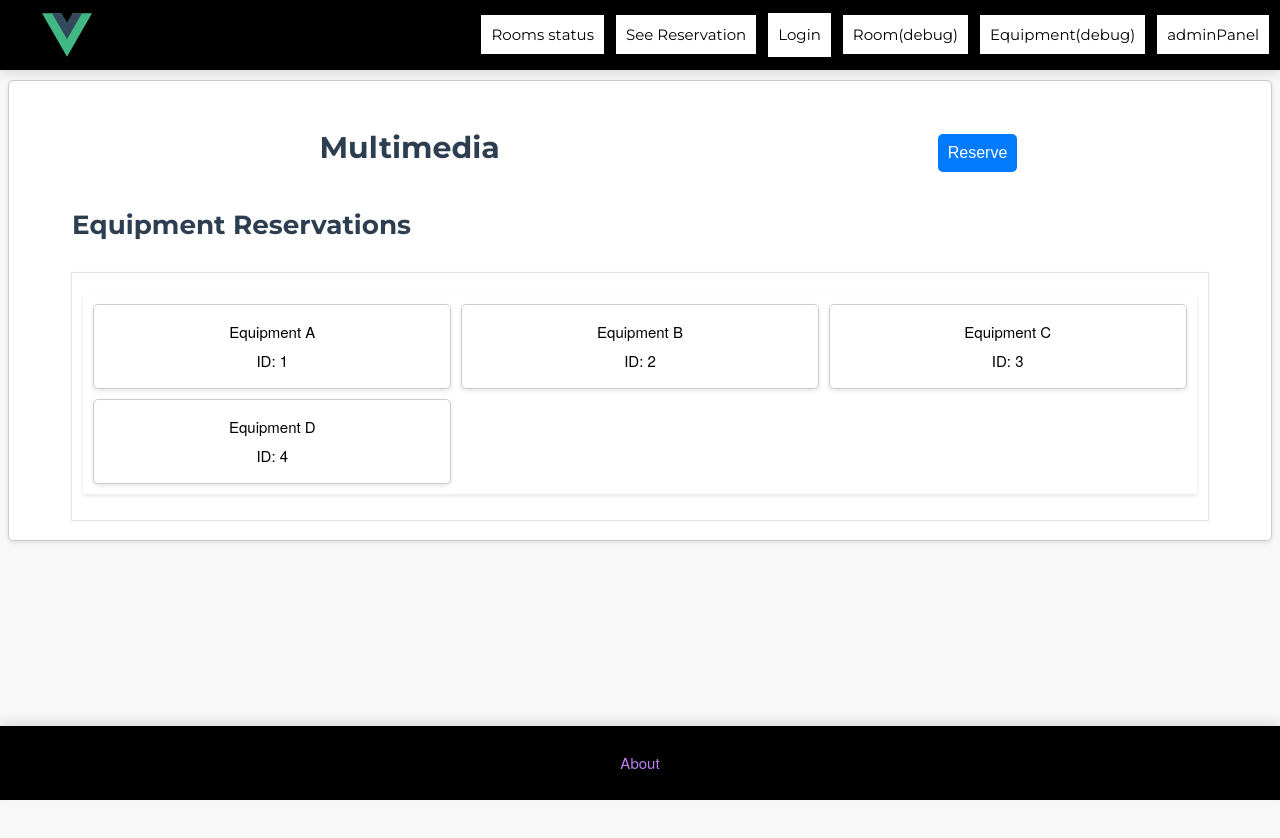
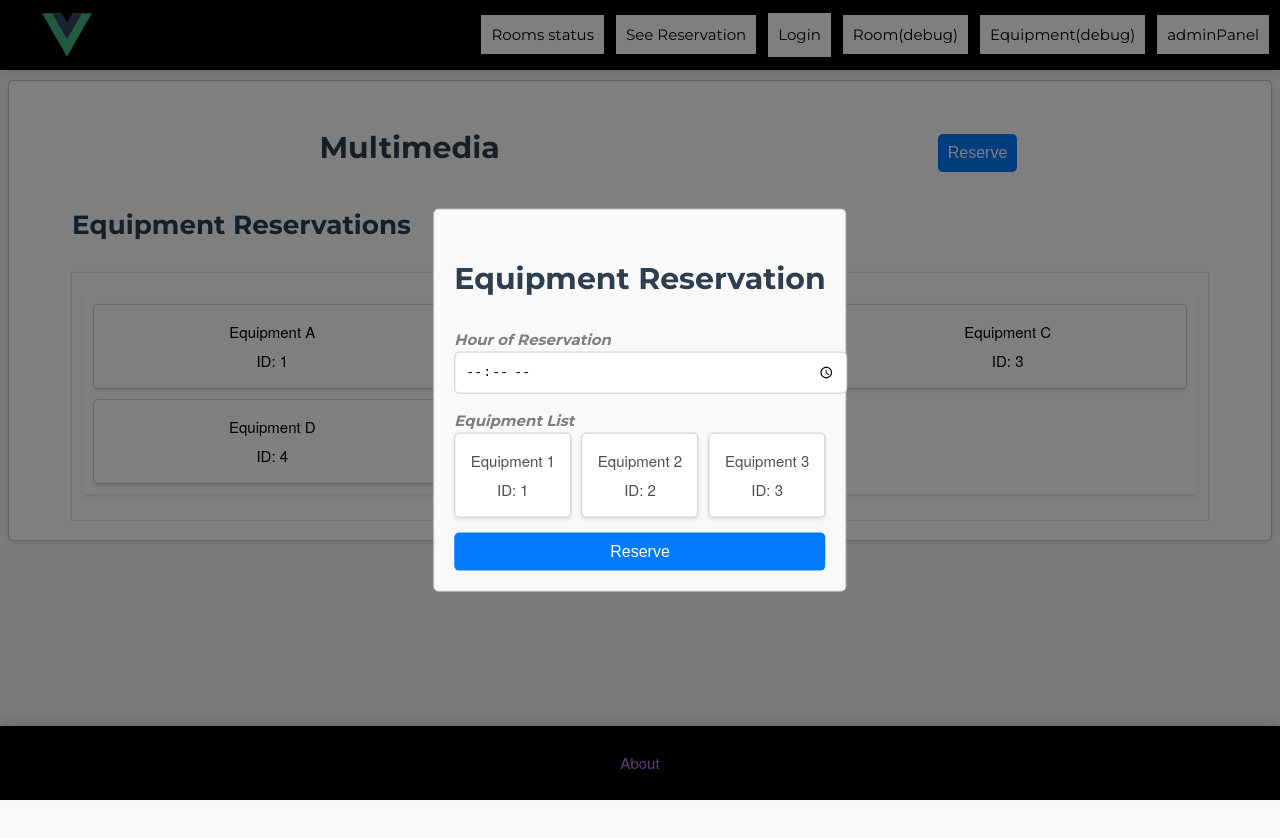
Before and after one commit to LucasKoc/MOD8-2223-GRA-KOCOGLU-SOLAN-SUN, a Vue app in the folder vue-project/: page /equipments/5 in a window 1280 px wide. Both pictures are taken after a click on the button "Reserve". Shown: the top 838 px of the page. Built offline with nearby package versions, Linux system fonts and the light colour scheme; a web font is replaced by a local one.

Commit message:
Adding modal to equipmentView.vue

```diff
--- a/vue-project/src/components/EquipRes.vue
+++ b/vue-project/src/components/EquipRes.vue
@@ -9,10 +9,12 @@
         // Add more equipment items as needed
     ];
     const selectedEquipmentId = ref();
+    const emits = defineEmits(['sendData']);
 
     const submitForm = () => {
         // Handle equipment reservation submission logic here
         console.log("Hour of Reservation:", reservationHours.value);
+        emits('sendData');
         // You can also access the selected equipment items here if needed
     };
 
--- a/vue-project/src/views/EquipmentView.vue
+++ b/vue-project/src/views/EquipmentView.vue
@@ -1,19 +1,26 @@
 <script setup>
     import { ref } from 'vue';
     import Equipment from '../components/Equipment.vue';
+    import EquipRes from '../components/EquipRes.vue';
+
+    const equipmentManage = ref(false);
 
     const equipmentReservation = ref([]);
     equipmentReservation.value.push({ id: 1, name: 'Equipment A' });
     equipmentReservation.value.push({ id: 2, name: 'Equipment B' });
     equipmentReservation.value.push({ id: 3, name: 'Equipment C' });
     equipmentReservation.value.push({ id: 4, name: 'Equipment D' });
+
+    function saveData(){
+        equipmentManage.value = false;
+    }
 </script>
 
 <template>
     <div class="reservation-view">
         <div class="flexdivtop">
             <h2>Multimedia</h2>
-            <button class="reservebutton">Reserve</button>
+            <button class="reservebutton" @click="equipmentManage = true">Reserve</button>
         </div>
         <div class="flexdiv">
             <div>
@@ -28,6 +35,8 @@
             </div>
         </div>
     </div>
+    <div class="backdrop" v-if="equipmentManage"></div>
+    <EquipRes class="user-modal" v-if="equipmentManage" @sendData="(data) => saveData(data)"/>
 </template>
 
 <style scoped>
@@ -102,3 +111,23 @@
     }
 
 </style>
+
+<style scoped>
+  .backdrop {
+    position: fixed;
+    top: 0;
+    left: 0;
+    width: 100%;
+    height: 100%;
+    background-color: rgba(0, 0, 0, 0.5);
+    z-index: 1000;
+  }
+
+  .user-modal {
+    position: fixed;
+    top: 50%;
+    left: 50%;
+    transform: translate(-50%, -50%);
+    z-index: 1001
+  }
+</style>
```
